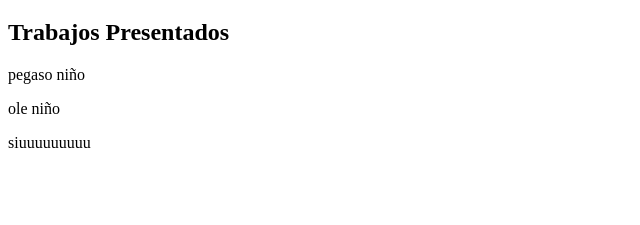
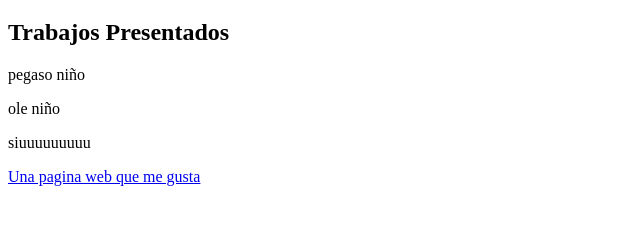
Before and after one commit to joseaholgado/trabajo-publico2, a plain HTML site: page index.html in a window 1280 px wide. Shown: the part 61-286 px from the top of the page, without its empty margins (0-640 px from the left). Drawn offline with Linux system fonts and the light colour scheme.

Commit message:
Update index.html

```diff
--- a/index.html
+++ b/index.html
@@ -14,5 +14,6 @@
     <p>ole niño</p>
     <p>siuuuuuuuuu</p>
 
+    <a href="https://es.linkedin.com/" target="_blank">Una pagina web que me gusta</a>
 </body>
 </html>
```
